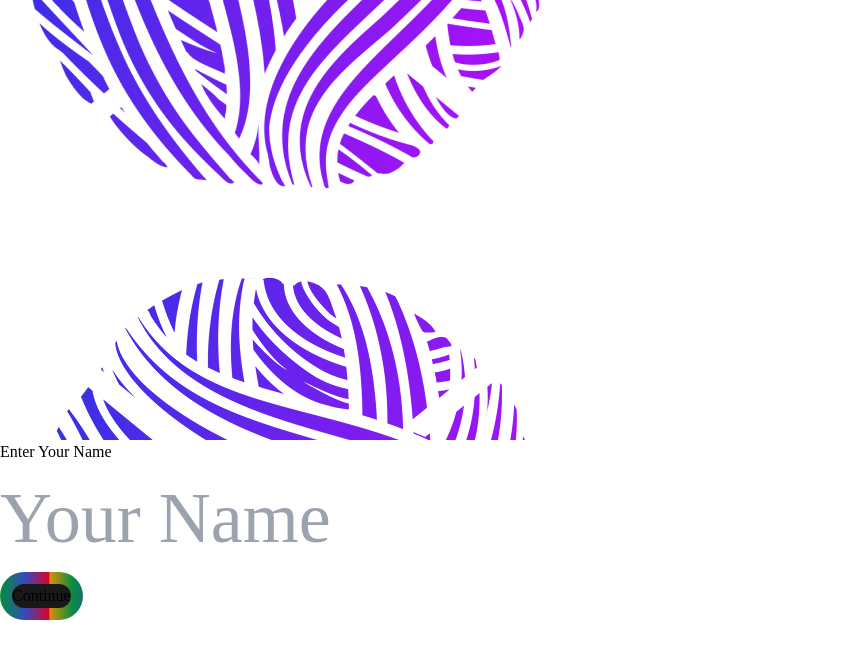
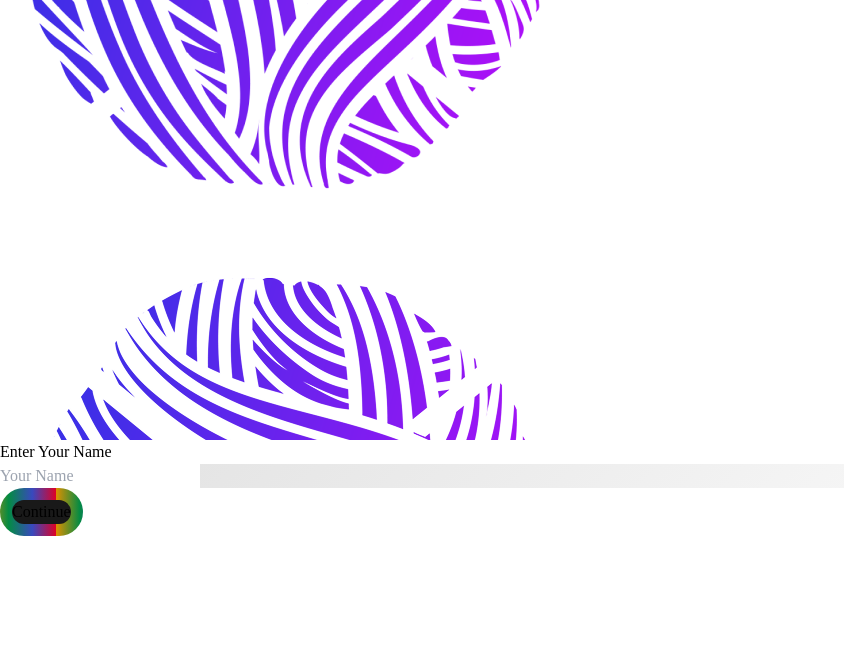
Before and after one commit to shubh015/projection_repo, a React (Vite) app: page / in a window 1280 px wide. Shown: the top 658 px of the page, without its empty margins (0-844 px from the left). Built offline with nearby package versions, Linux system fonts and the light colour scheme; a web font is replaced by a local one.

Commit message:
fixed emotions

```diff
--- a/src/pages/NameEntry/index.jsx
+++ b/src/pages/NameEntry/index.jsx
@@ -6,68 +6,16 @@ import { useNavigate } from 'react-router-dom';
 
 const NameEntry = () => {
   const [name, setName] = useState('');
-  const [isKeyboardOpen, setIsKeyboardOpen] = useState(false);
-  const [viewportHeight, setViewportHeight] = useState(window.innerHeight);
   const navigate = useNavigate();
   const inputRef = useRef(null);
-  const containerRef = useRef(null);
-
-  // Detect virtual keyboard state
-  useEffect(() => {
-    const initialHeight = window.innerHeight;
-
-    const handleResize = () => {
-      const currentHeight = window.innerHeight;
-      const heightDifference = initialHeight - currentHeight;
-
-      // If height decreased by more than 150px, keyboard is likely open
-      if (heightDifference > 150) {
-        setIsKeyboardOpen(true);
-        setViewportHeight(currentHeight);
-      } else {
-        setIsKeyboardOpen(false);
-        setViewportHeight(initialHeight);
-      }
-    };
-
-    // Handle visual viewport API if available (better for mobile)
-    if (window.visualViewport) {
-  const handleVisualViewportChange = () => {
-    const height = window.visualViewport.height;
-    setIsKeyboardOpen(height < window.innerHeight - 150);
-    setViewportHeight(height);
-  };
-
-  window.visualViewport.addEventListener('resize', handleVisualViewportChange);
-  return () => {
-    window.visualViewport.removeEventListener('resize', handleVisualViewportChange);
-  };
-} else {
-      // Fallback to window resize
-      window.addEventListener('resize', handleResize);
-
-      return () => {
-        window.removeEventListener('resize', handleResize);
-      };
-    }
-  }, []);
 
   // Touch and keyboard optimization
   useEffect(() => {
-    // Prevent zoom on double tap and improve touch handling
-    const metaViewport = document.querySelector('meta[name="viewport"]');
-    if (metaViewport) {
-      metaViewport.setAttribute('content',
-        'width=device-width, initial-scale=1.0, maximum-scale=1.0, user-scalable=no, viewport-fit=cover'
-      );
-    }
-
     // Add touch-specific styles to body
     document.body.style.touchAction = 'manipulation';
     document.body.style.webkitTouchCallout = 'none';
     document.body.style.webkitUserSelect = 'none';
     document.body.style.webkitTapHighlightColor = 'transparent';
-    document.body.style.overflow = 'hidden';
 
     return () => {
       // Cleanup on unmount
@@ -75,14 +23,12 @@ const NameEntry = () => {
       document.body.style.webkitTouchCallout = '';
       document.body.style.webkitUserSelect = '';
       document.body.style.webkitTapHighlightColor = '';
-      document.body.style.overflow = '';
     };
   }, []);
 
   const handleContinue = () => {
     if (name.trim()) {
-      // Instead of sessionStorage, we'll use React state/context or props
-      // sessionStorage.setItem('userName', name.trim());
+      sessionStorage.setItem('userName', name.trim());
       navigate('/emotion-selection', { state: { userName: name.trim() } });
     } else {
       alert('Please enter your name to continue');
@@ -93,56 +39,50 @@ const NameEntry = () => {
     setName(e.target.value);
   };
 
-  // Simplified and more reliable focus handler
- const focusInput = () => {
-  if (inputRef.current) {
-    inputRef.current.focus({ preventScroll: true }); // Ensure no scroll interference
-  }
-};
+  // Enhanced touch handlers for virtual keyboard
+  const handleInputTouch = (e) => {
+    e.preventDefault();
+    e.stopPropagation();
 
+    if (inputRef.current) {
+      // Force focus with multiple attempts
+      inputRef.current.focus();
+
+      // Additional trigger attempts for stubborn virtual keyboards
+      setTimeout(() => {
+        inputRef.current.click();
+        inputRef.current.focus();
+      }, 50);
+
+      setTimeout(() => {
+        inputRef.current.focus();
+      }, 150);
+    }
+  };
 
   const handleInputFocus = () => {
-  setIsKeyboardOpen(true);
-  setTimeout(() => {
-    inputRef.current?.scrollIntoView({ behavior: 'smooth', block: 'center' });
-  }, 300); // Slight delay for keyboard animation
-};
-
-
-  const handleInputBlur = () => {
-    // Small delay before marking keyboard as closed
-    setTimeout(() => {
-      setIsKeyboardOpen(false);
-    }, 100);
+    if (inputRef.current) {
+      // Ensure cursor is visible and keyboard appears
+      inputRef.current.scrollIntoView({
+        behavior: 'smooth',
+        block: 'center',
+      });
+    }
   };
 
-  // Container style based on keyboard state
-  const getContainerStyle = () => ({
-  height: `${viewportHeight}px`,
-  transition: 'padding-bottom 0.3s ease',
-  paddingBottom: isKeyboardOpen ? '300px' : '0px', // Adjust as needed
-});
-
+  const handleContainerTouch = (e) => {
+    // If user touches the input container, focus the input
+    if (e.target !== inputRef.current) {
+      handleInputTouch(e);
+    }
+  };
 
   return (
     <AppBackground>
-      <div
-        ref={containerRef}
-        className="flex flex-col items-center justify-center px-4"
-        style={getContainerStyle()}
-      >
-        <div className={`flex flex-col items-center w-full transition-all duration-300 ${
-          isKeyboardOpen
-            ? 'space-y-4 gap-8'
-            : 'space-y-8 gap-20'
-        }`}>
-
-          {/* Title - Smaller when keyboard is open */}
-          <h1 className={`text-white font-bold text-center font-poppins transition-all duration-300 ${
-            isKeyboardOpen
-              ? 'text-[60px] leading-[65px]'
-              : 'text-[110px] leading-[113px]'
-          }`}>
+      <div className="flex flex-col items-center justify-center h-full px-4 my-20">
+        <div className="flex flex-col items-center space-y-8 w-full gap-20">
+          {/* Title */}
+          <h1 className="text-white text-[110px] font-bold leading-[113px] text-center font-poppins">
             Enter Your Name
           </h1>
 
@@ -150,19 +90,15 @@ const NameEntry = () => {
           <div className="w-full px-4">
             <div className="relative rounded-[30px] p-[2px]">
               <div
-                className={`rounded-[28px] bg-[#191919] border border-white/20 backdrop-blur-md px-6 shadow-lg mx-auto cursor-pointer transition-all duration-300 ${
-                  isKeyboardOpen
-                    ? 'py-8 w-3/4 hover:scale-[1.01] active:scale-[0.99]'
-                    : 'py-24 w-1/2 hover:scale-[1.02] active:scale-[0.98]'
-                }`}
+                className="rounded-[28px] bg-[#191919] border border-white/20 backdrop-blur-md px-6 py-24 shadow-lg w-1/2 mx-auto cursor-pointer transition-all duration-200 hover:scale-[1.02] active:scale-[0.98]"
                 style={{
-                  background: 'linear-gradient(135deg, rgba(102,102,102,0.2), rgba(255,255,255,0.1))',
+                  background:
+                    'linear-gradient(135deg, rgba(102,102,102,0.2), rgba(255,255,255,0.1))',
                   touchAction: 'manipulation',
                 }}
-                onClick={focusInput}
-                onTouchStart={(e) => {
-                  focusInput();
-                }}
+                onTouchStart={handleContainerTouch}
+                onTouchEnd={(e) => e.preventDefault()}
+                onClick={handleInputTouch}
               >
                 <input
                   ref={inputRef}
@@ -170,13 +106,10 @@ const NameEntry = () => {
                   value={name}
                   onChange={handleNameChange}
                   onFocus={handleInputFocus}
-                  onBlur={handleInputBlur}
+                  onTouchStart={handleInputTouch}
+                  onTouchEnd={(e) => e.preventDefault()}
                   placeholder="Your Name"
-                  className={`w-full bg-transparent text-white font-normal text-center font-poppins placeholder-white outline-none border-none caret-white transition-all duration-300 ${
-                    isKeyboardOpen
-                      ? 'text-4xl leading-[32px]'
-                      : 'text-7xl leading-[48px]'
-                  }`}
+                  className="w-full bg-transparent text-white text-7xl font-normal leading-[48px] text-center font-poppins placeholder-white outline-none border-none caret-white"
                   style={{
                     touchAction: 'manipulation',
                     WebkitUserSelect: 'text',
@@ -185,7 +118,6 @@ const NameEntry = () => {
                     userSelect: 'text',
                     WebkitTouchCallout: 'default',
                     WebkitTapHighlightColor: 'transparent',
-                    fontSize: isKeyboardOpen ? '2.25rem' : '4.5rem',
                   }}
                   // HTML attributes for better virtual keyboard behavior
                   autoComplete="name"
@@ -194,29 +126,18 @@ const NameEntry = () => {
                   spellCheck="false"
                   inputMode="text"
                   enterKeyHint="done"
-                  // Prevent zoom on iOS
-                  onTouchStart={(e) => e.stopPropagation()}
                 />
               </div>
             </div>
           </div>
 
-          {/* Continue Button - Hidden when keyboard is open on small screens */}
+          {/* Continue Button - Enhanced for Touch */}
           <div
-            className={`transition-all duration-300 ${
-              isKeyboardOpen ? 'scale-75 opacity-80' : 'scale-100 opacity-100'
-            }`}
-            style={{
-              touchAction: 'manipulation',
-              display: isKeyboardOpen && viewportHeight < 500 ? 'none' : 'block'
-            }}
+            className="transition-transform duration-150 hover:scale-105 active:scale-95"
+            style={{ touchAction: 'manipulation' }}
           >
             <CrawlingGradientButton onClick={handleContinue}>
-              <div className={`text-white font-bold font-['Poppins'] tracking-[2px] transition-all duration-300 ${
-                isKeyboardOpen
-                  ? 'text-[80px] leading-[90px] px-[80px] py-[16px]'
-                  : 'text-[120px] leading-[135px] px-[126px] py-[26px]'
-              }`}>
+              <div className="text-white text-[120px] font-bold font-['Poppins'] leading-[135px] tracking-[2px] px-[126px] py-[26px]">
                 Continue
               </div>
             </CrawlingGradientButton>
```
